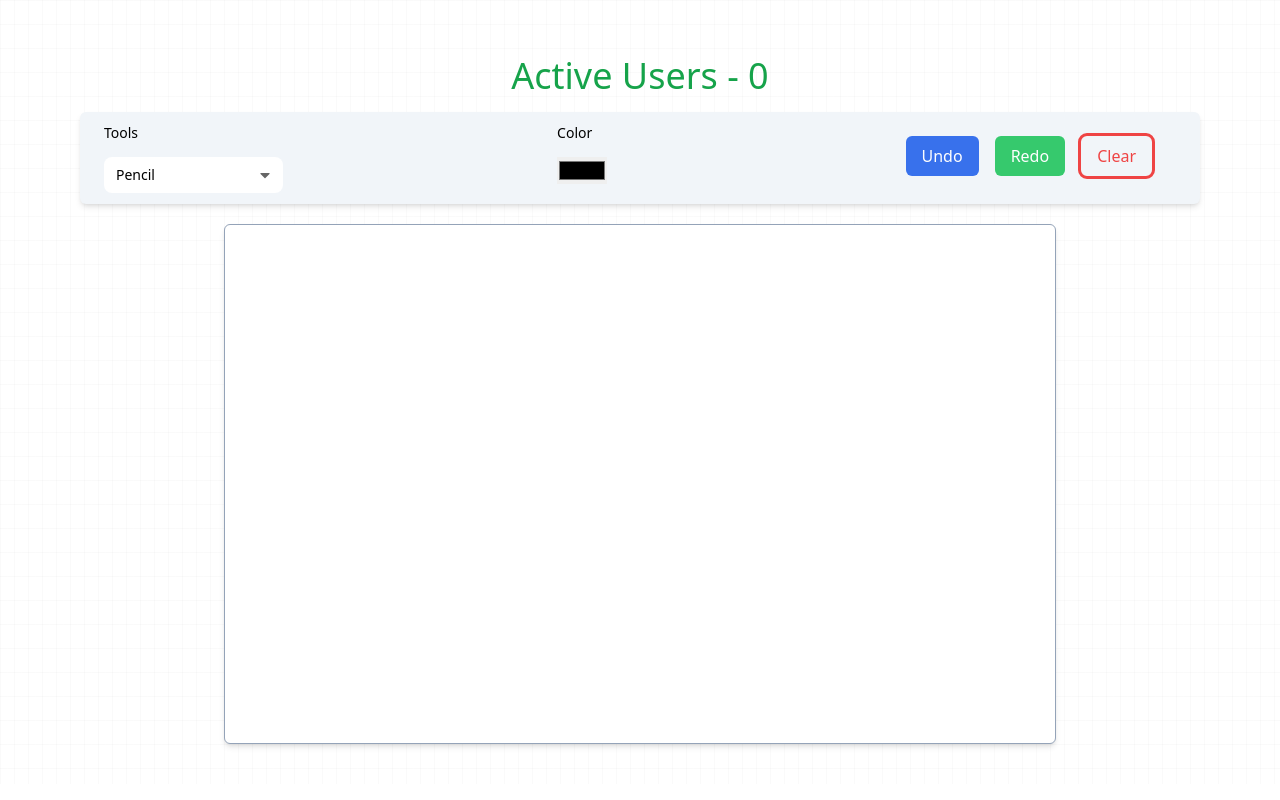
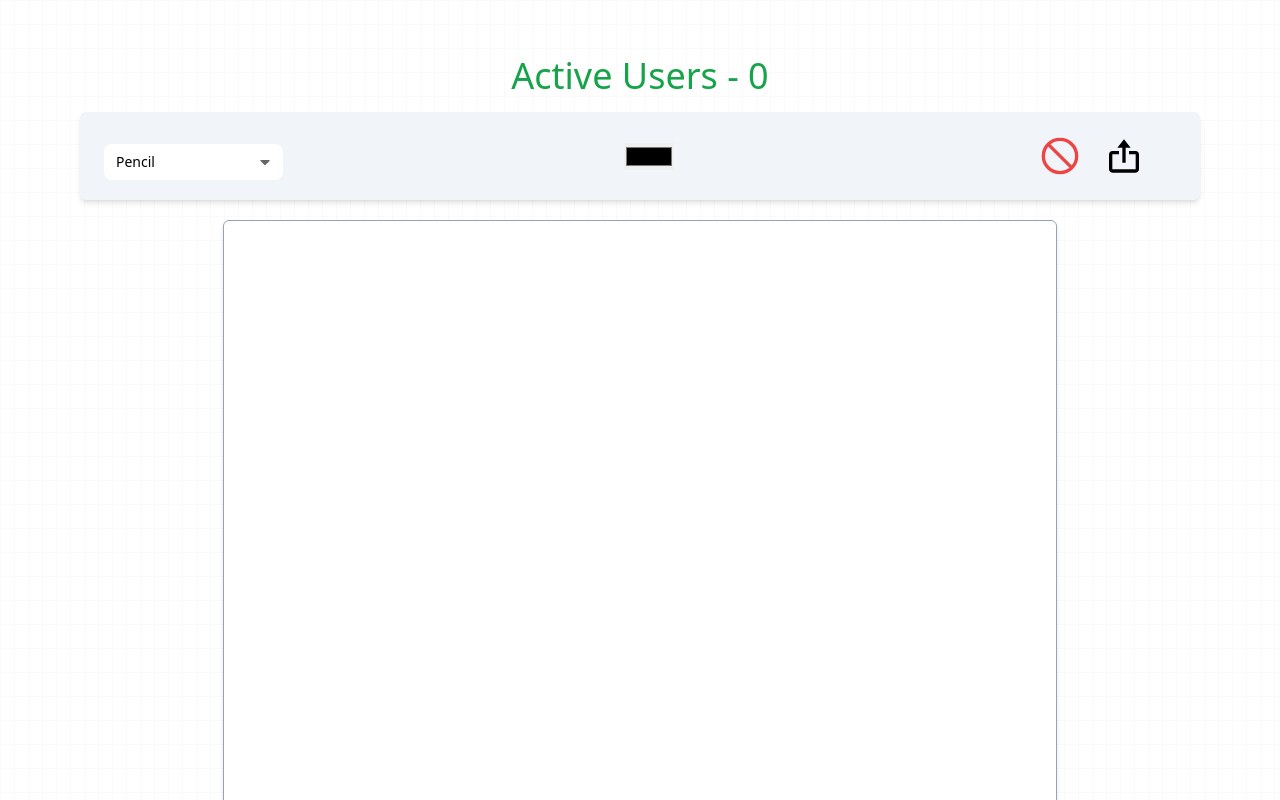
Before and after one commit to debanjan-G/Collab-Palette, a React (Vite) app in the folder client/: page /1/whiteboard in a window 1280 px wide. Shown: the top 800 px of the page. Built offline with nearby package versions, Linux system fonts and the light colour scheme.

Commit message:
Added logic for adding rectangles to canvas

```diff
--- a/client/src/components/Whiteboard/Control UI/index.jsx
+++ b/client/src/components/Whiteboard/Control UI/index.jsx
@@ -1,8 +1,12 @@
-import { Description, Field, Label, Select } from '@headlessui/react'
+/* eslint-disable react/prop-types */
+import { Field, Label, Select } from '@headlessui/react'
+import { BiExport } from "react-icons/bi";
+import { GrClear } from "react-icons/gr";
 import { FaCaretDown } from "react-icons/fa";
 import clsx from 'clsx'
+import { ACTIONS } from '../../../constants';
 
-export default function ControlUI({ action, setAction, color, setColor }) {
+export default function ControlUI({ action, setAction, color, setColor, stageRef }) {
 
     const handleColorChange = (e) => {
         console.log("CHANGING COLOR TO ", e.target.value);
@@ -14,12 +18,19 @@ export default function ControlUI({ action, setAction, color, setColor }) {
         setAction(e.target.value)
     }
 
+    const handleExportImage = () => {
+        const uri = stageRef.current.toDataURL();
+        const link = document.createElement("a")
+        link.download = "image.png"
+        link.href = uri;
+        document.body.appendChild(link)
+        link.click()
+        document.body.removeChild(link)
+    }
+
     return (
-        <div className="flex justify-between gap-4 w-full px-4">
+        <div className="flex items-center justify-between gap-4 w-full px-4">
             <Field className='w-1/6'>
-                <Label className="text-sm/6 font-medium text-black ">
-                    Tools
-                </Label>
                 <div className="relative min-w-fit">
                     <Select
                         value={action}
@@ -31,11 +42,11 @@ export default function ControlUI({ action, setAction, color, setColor }) {
                             '*:text-black'
                         )}
                     >
-                        <option value="PENCIL">Pencil</option>
-                        <option value="LINE">Line</option>
-                        <option value="RECTANGLE">Rectangle</option>
-                        <option value="CIRCLE">Circle</option>
-                        {/* <option value="canceled">Canceled</option> */}
+                        <option value={ACTIONS.PENCIL}>Pencil</option>
+                        <option value={ACTIONS.LINE}>Line</option>
+                        <option value={ACTIONS.RECTANGLE}>Rectangle</option>
+                        <option value={ACTIONS.CIRCLE}>Circle</option>
+
                     </Select>
                     <FaCaretDown
                         className="group pointer-events-none absolute top-2.5 right-2.5 size-4 fill-black/60"
@@ -45,19 +56,21 @@ export default function ControlUI({ action, setAction, color, setColor }) {
             </Field>
 
             <Field>
-                <Label className="text-sm/6 font-medium text-black ">
-                    Color
-                </Label>
                 <div>
                     <input value={color} onChange={handleColorChange} type="color" name="" id="" className='my-3'
                     />
                 </div>
             </Field>
 
+
+
             <div className='p-4'>
-                <button className='opacity-90 hover:opacity-100 mx-2 py-2 px-4 rounded-md bg-blue-600 text-white'>Undo</button>
-                <button className='opacity-90 hover:opacity-100 mx-2 py-2 px-4 rounded-md bg-green-500 text-white'>Redo</button>
-                <button className='mx-2 py-2 px-4 rounded-md outline outline-red-500 text-red-500 hover:bg-red-500 hover:text-white transition duration-200'>Clear</button>
+                <GrClear className='size-10 inline hover:cursor-pointer text-red-500 mx-2' />
+                <BiExport className='size-10 inline hover:cursor-pointer mx-4' onClick={handleExportImage} />
+
+                {/* <button className='opacity-90 hover:opacity-100 mx-2 py-2 px-4 rounded-md bg-blue-600 text-white'>Undo</button>
+                <button className='opacity-90 hover:opacity-100 mx-2 py-2 px-4 rounded-md bg-green-500 text-white'>Redo</button> */}
+
             </div>
         </div>
     )
--- a/client/src/components/Whiteboard/index.jsx
+++ b/client/src/components/Whiteboard/index.jsx
@@ -1,20 +1,73 @@
+/* eslint-disable react/prop-types */
+/* eslint-disable no-unused-vars */
 
 import { useRef } from 'react';
-import { Layer, Stage } from 'react-konva';
+import { Layer, Rect, Stage } from 'react-konva';
+import { ACTIONS } from '../../constants';
 
 
-const Whiteboard = ({ action }) => {
+const Whiteboard = ({ color, stageRef, action, rectangles, setRectangles, uuid, currentShapeID, isPainting }) => {
 
-    const stageRef = useRef();
+    console.log("CURRENT ACTION = ", action);
+    console.log("CURRENT Color = ", color);
 
     const handlePointerDown = () => {
 
+        // if (!isPainting.current) return;
+
+        const stage = stageRef.current;
+        const { x, y } = stage.getPointerPosition()
+        const id = uuid();
+        currentShapeID.current = id;
+        isPainting.current = true;
+
+        switch (action) {
+            case ACTIONS.RECTANGLE:
+                setRectangles((rectangles) => [
+                    ...rectangles,
+                    {
+                        id,
+                        x,
+                        y,
+                        height: 20,
+                        width: 20,
+                        fillColor: color,
+                    },
+                ]);
+                break;
+
+            default:
+                break;
+        }
     }
     const handlePointerMove = () => {
+        if (!isPainting.current) return;
 
+        const stage = stageRef.current;
+        const { x, y } = stage.getPointerPosition()
+
+        switch (action) {
+            case ACTIONS.RECTANGLE:
+                setRectangles((rectangles) =>
+                    rectangles.map((rectangle) => {
+                        if (rectangle.id === currentShapeID.current) {
+                            return {
+                                ...rectangle,
+                                width: x - rectangle.x,
+                                height: y - rectangle.y,
+                            };
+                        }
+                        return rectangle;
+                    })
+                );
+                break;
+
+            default:
+                break;
+        }
     }
     const handlePointerUp = () => {
-
+        isPainting.current = false;
     }
 
 
@@ -23,12 +76,26 @@ const Whiteboard = ({ action }) => {
         // Canvas
         <Stage
             ref={stageRef}
-            className='h-[65vh] w-[65vw] mx-auto bg-white shadow-md p-4 border border-slate-400 rounded-md'
+            width={800}
+            height={800}
+            className=' mx-auto bg-white shadow-md p-4 border border-slate-400 rounded-md'
             onPointerDown={handlePointerDown}
             onPointerMove={handlePointerMove}
             onPointerUp={handlePointerUp}
         >
-            <Layer></Layer>
+            <Layer>
+
+                {rectangles.map((rectangle) =>
+                    <Rect
+                        key={rectangle.id}
+                        height={rectangle.height}
+                        width={rectangle.width}
+                        x={rectangle.x}
+                        y={rectangle.y}
+                        fill={rectangle.fillColor} />
+                )}
+
+            </Layer>
         </Stage>
 
     );
--- a/client/src/constants.js
+++ b/client/src/constants.js
@@ -1,6 +1,6 @@
 export const ACTIONS = {
-  pencil: "PENCIL",
-  line: "LINE",
-  rectangle: "RECTANGLE",
-  circle: "CIRCLE",
+  PENCIL: "pencil",
+  LINE: "line",
+  RECTANGLE: "rectangle",
+  CIRCLE: "circle",
 };
--- a/client/src/pages/Room/index.jsx
+++ b/client/src/pages/Room/index.jsx
@@ -3,26 +3,39 @@ import Whiteboard from '../../components/Whiteboard'
 import { useParams } from 'react-router-dom'
 import ControlUI from '../../components/Whiteboard/Control UI';
 import { ACTIONS } from '../../constants';
+import { v4 as uuidv4 } from "uuid"
 
 const RoomPage = () => {
   const { roomID } = useParams();
+  const stageRef = useRef();
 
-  const canvasRef = useRef();
-  const [action, setAction] = useState(ACTIONS.pencil)
+  const isPainting = useRef();
+  const currentShapeID = useRef()
+
+
+  const [action, setAction] = useState(ACTIONS.PENCIL)
   const [color, setColor] = useState("#000000")
+
+  const [rectangles, setRectangles] = useState([])
 
 
   return (
     <div className='flex flex-col justify-center p-10  bg-custom px-20' >
       <p className='text-green-600 text-center text-4xl font-medium my-4'> Active Users - 0</p>
       <div className='bg-slate-100 shadow-md w-full rounded-md p-2 mx-auto mb-5'>
-        <ControlUI setAction={setAction} action={action} setColor={setColor} />
+        <ControlUI setAction={setAction} action={action} setColor={setColor} stageRef={stageRef} />
       </div>
 
       <Whiteboard
         action={action}
-
-        canvasRef={canvasRef} />
+        stageRef={stageRef}
+        setRectangles={setRectangles}
+        rectangles={rectangles}
+        uuid={uuidv4}
+        currentShapeID={currentShapeID}
+        isPainting={isPainting}
+        color={color}
+      />
 
     </div>
   )
```
